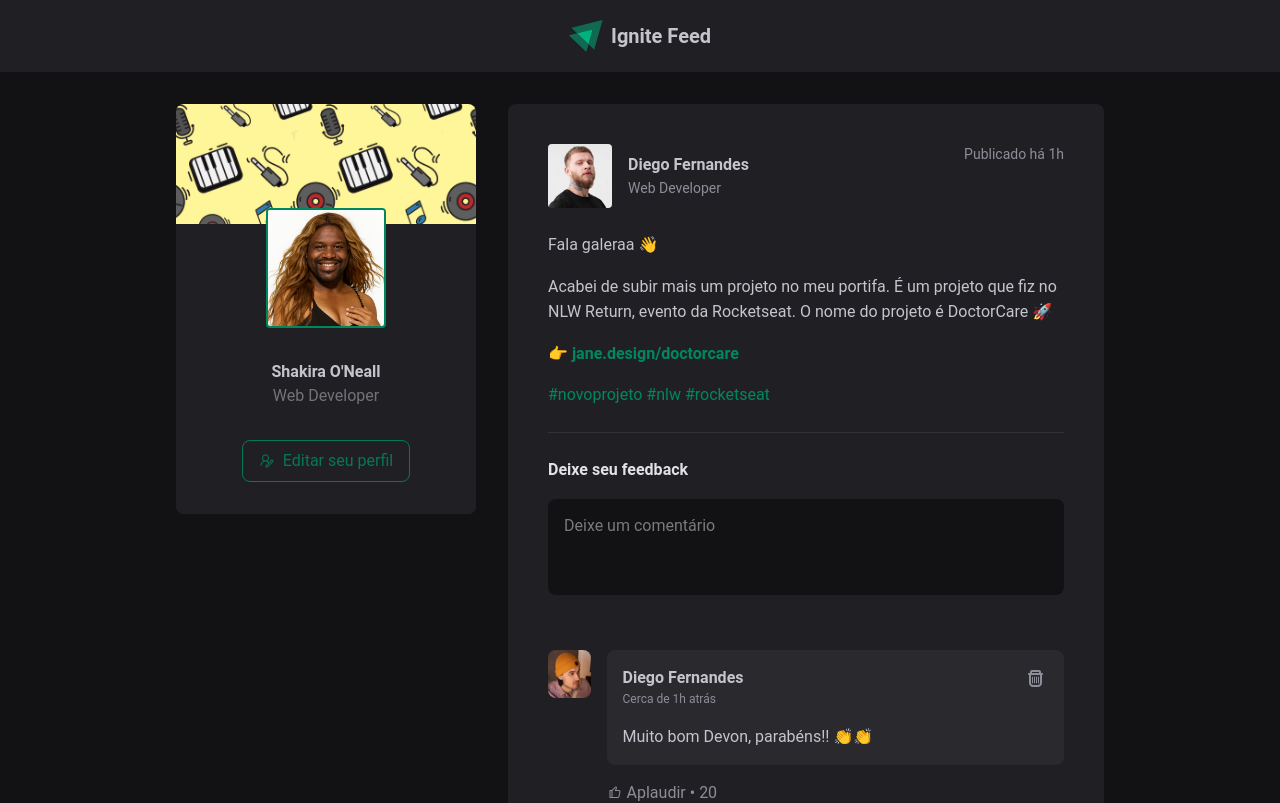
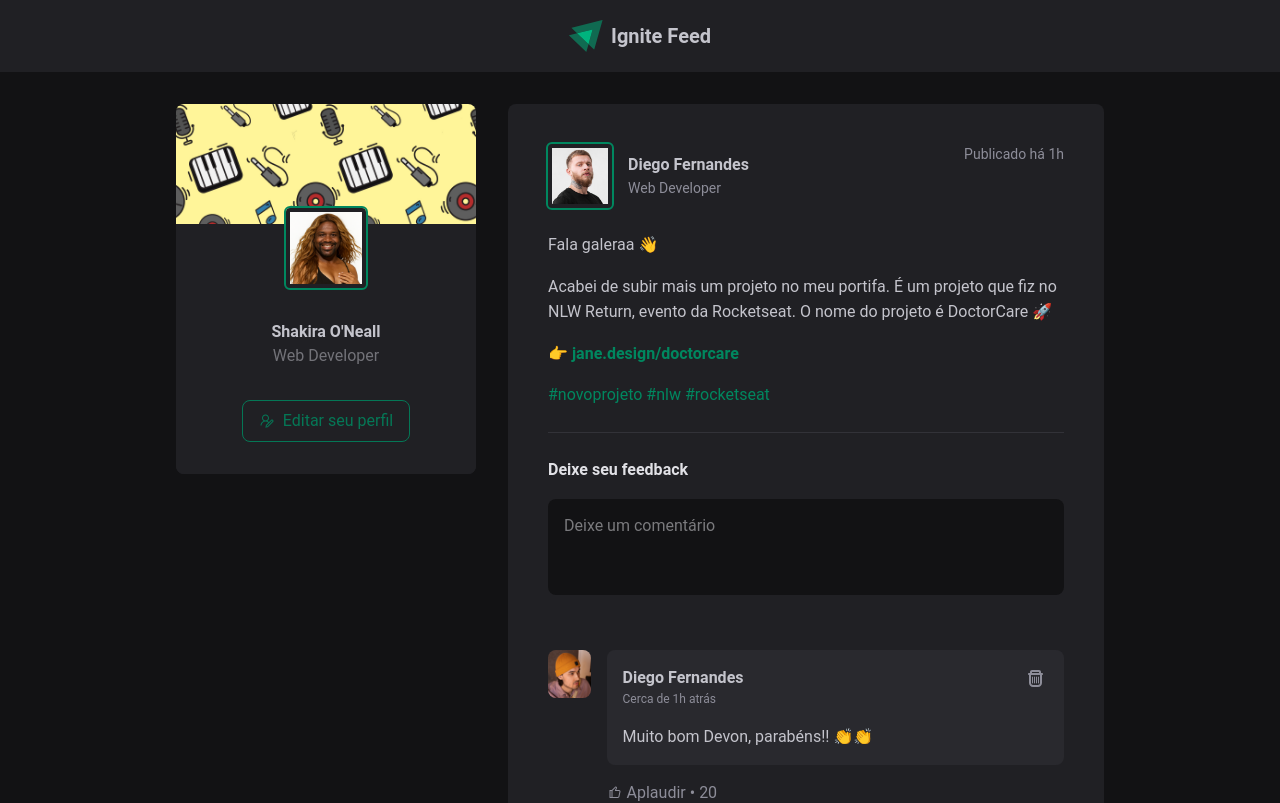
Before and after one commit to felipetozo/ignite-feed, a Next.js app: page / in a window 1280 px wide. Shown: the top 803 px of the page. Built offline with nearby package versions, Linux system fonts and the light colour scheme.

Commit message:
componente avatar adicionado

```diff
--- /dev/null
+++ b/src/app/components/Avatar/Avatar.module.css
@@ -0,0 +1,13 @@
+.avatar {
+    width: calc(3rem + 12px);
+    height: calc(3rem +12px);
+    border-radius: 0.5rem;
+}
+
+.avatarWithBorder {
+    width: calc(3rem + 12px);
+    height: calc(3rem +12px);
+    border-radius: 0.5rem;
+    border: 4px solid var(--gray-800);
+    outline: 2px solid var(--green-500);
+}
--- /dev/null
+++ b/src/app/components/Avatar/Avatar.tsx
@@ -0,0 +1,17 @@
+import { StaticImport } from 'next/dist/shared/lib/get-img-props';
+import styles from './Avatar.module.css';
+import Image from 'next/image';
+
+function Avatar(props: { src: string | StaticImport; hasBorder: any; }) {
+    return (
+        <Image
+            src={props.src}
+            width={60}
+            height={60}
+            alt='Profile Avatar'
+            className={props.hasBorder ? styles.avatarWithBorder : styles.avatar }
+        />
+    );
+};
+
+export default Avatar;
--- a/src/app/components/Comment/Comment.tsx
+++ b/src/app/components/Comment/Comment.tsx
@@ -1,17 +1,12 @@
 import { TiTrash } from 'react-icons/ti';
 import styles from './Comment.module.css';
-import Image from 'next/image';
 import { LiaThumbsUp } from 'react-icons/lia';
+import Avatar from '../Avatar/Avatar';
 
 function Comment() {
     return (
         <div className={styles.comment}>
-            <Image
-                src="/avatar002.jpg"
-                alt="Ignite Feed Avatar 03"
-                width={32}
-                height={32}
-            />
+            <Avatar hasBorder={false} src="/avatar002.jpg" />
 
             <div className={styles.commentBox}>
                 <div className={styles.commentContent}>
--- a/src/app/components/Post/Post.tsx
+++ b/src/app/components/Post/Post.tsx
@@ -3,6 +3,7 @@ import styles from './Post.module.css';
 import Link from 'next/link';
 import { LiaCommentMedicalSolid } from "react-icons/lia";
 import Comment from '../Comment/Comment';
+import Avatar from '../Avatar/Avatar';
 
 
 function Post() {
@@ -10,12 +11,9 @@ function Post() {
         <article className={styles.post}>
             <header>
                 <div className={styles.author}>
-                    <Image
+                    <Avatar
+                        hasBorder={true}
                         src="/avatar001.jpg"
-                        width={120}
-                        height={120}
-                        alt="Author Profile"
-                        className={styles.avatar}
                     />
                     <div className={styles.authorInfo}>
                         <strong>Diego Fernandes</strong>
--- a/src/app/components/Sidebar/Sidebar.module.css
+++ b/src/app/components/Sidebar/Sidebar.module.css
@@ -21,12 +21,13 @@
     gap: 1rem;
 }
 
-.profilePicture {
+.profile img {
     display: flex;
     position: relative;
     left: 50%;
+    width: 5rem;
+    height: 5rem;
     transform: translate(-50%, -1rem);
-    border: 2px solid var(--green-500);
     overflow: hidden;
     border-radius: 0.25rem;
 }
--- a/src/app/components/Sidebar/Sidebar.tsx
+++ b/src/app/components/Sidebar/Sidebar.tsx
@@ -1,6 +1,7 @@
 import styles from './Sidebar.module.css';
 import Image from 'next/image';
 import Link from 'next/link';
+import Avatar from '@/app/components/Avatar/Avatar';
 import { LiaUserEditSolid } from "react-icons/lia";
 
 function Sidebar() {
@@ -15,12 +16,9 @@ function Sidebar() {
             />
 
             <div className={styles.profile}>
-                <Image
+                <Avatar
+                    hasBorder={true}
                     src="/avatar005.jpg"
-                    width={120}
-                    height={120}
-                    alt="Profile Picture"
-                    className={styles.profilePicture}
                 />
                 <p>
                     <strong>Shakira O&#39;Neall</strong>
```
